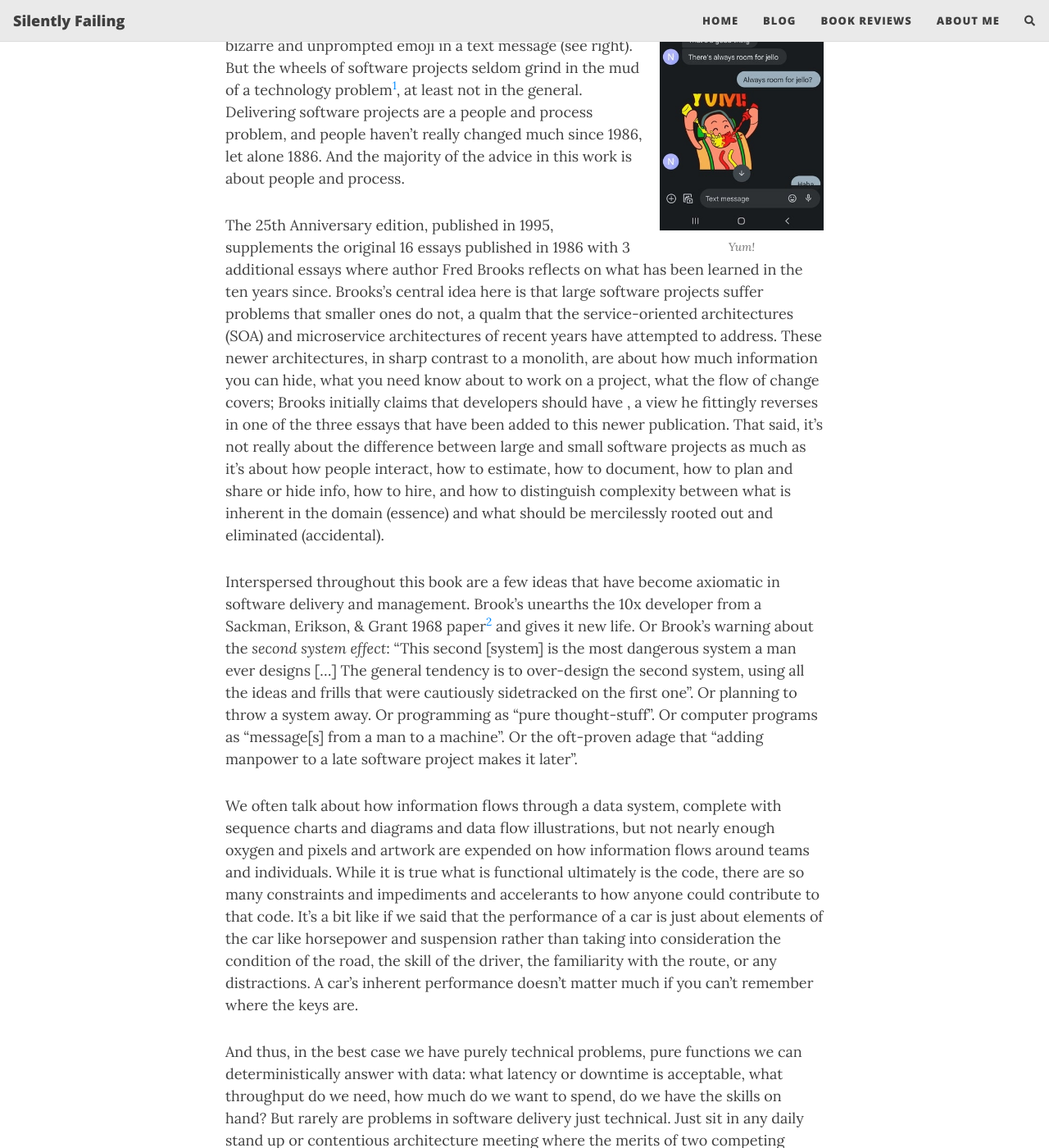
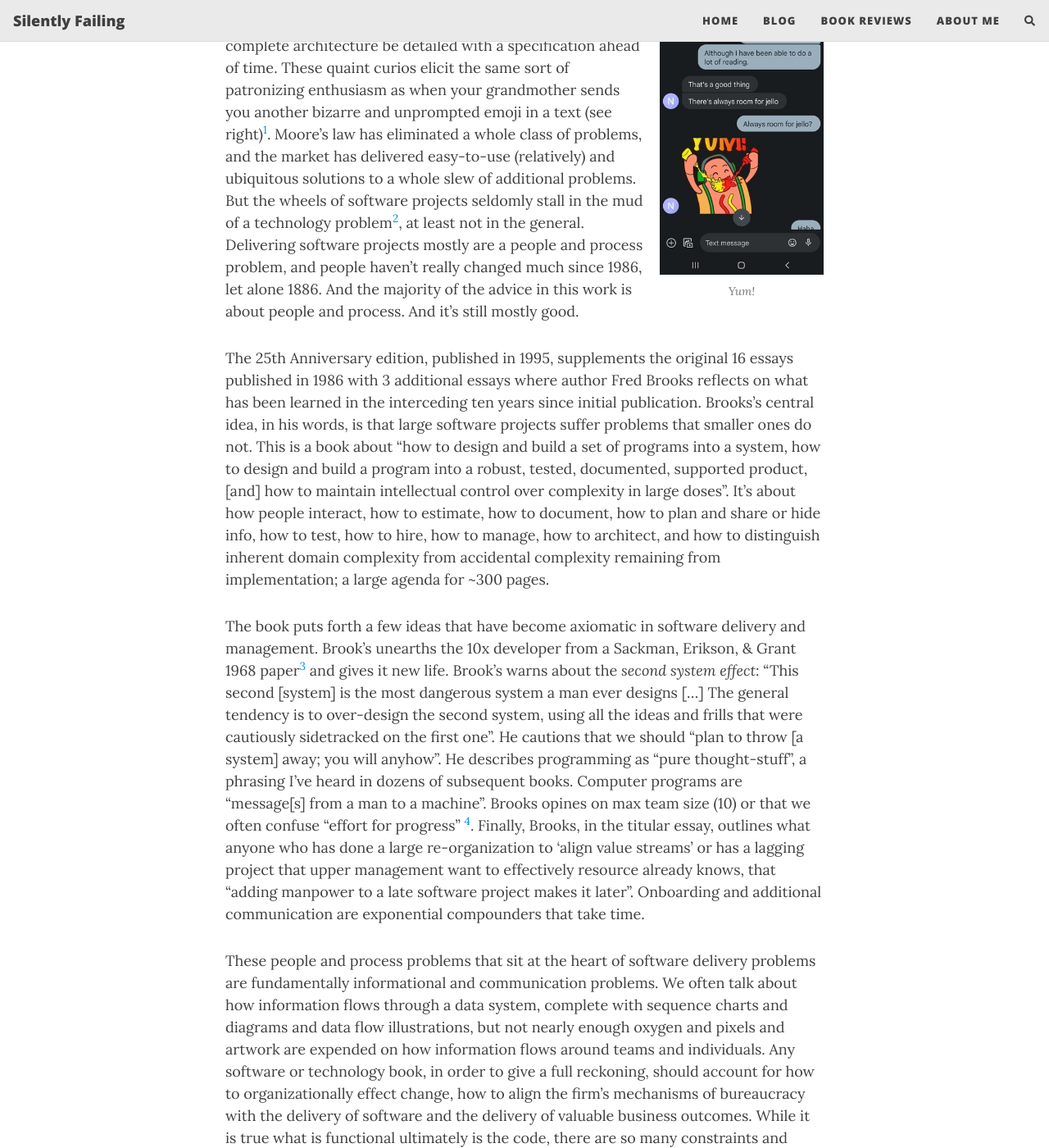
Before and after one commit to mmcintyre1/silently-failing, a Jekyll site: the page built from _posts/books/2022-07-01-mythical-man-month.md, in a window 1280 px wide and 1400 px high, scrolled down 1245 px. Shown: the whole window at 82% size. Built offline with Jekyll 4.4.1, drawn with Linux system fonts in a browser that asks for light colours; nearby versions of some CDN libraries; comment, search, counter and statistics services are not loaded; some of the changed text lies outside the part shown.

Commit message:
finished first draft of mythical man month review

```diff
--- a/_posts/books/2022-07-01-mythical-man-month.md
+++ b/_posts/books/2022-07-01-mythical-man-month.md
@@ -1,7 +1,7 @@
 ---
 layout: post
 title: "Book Review: The Mythical Man Month"
-subtitle: My kingdom for a technology problem!
+subtitle: Still as relevant today as it was 40 years ago.
 thumbnail-img: "/assets/img/mythical-man-month.jpg"
 readtime: true
 show_excerpt: true
@@ -17,7 +17,7 @@ date: 2022-07-01 12:00:00 -0500
 </div>
 ---
 
-The Mythical Man-Month (_M M-M_) is a book I've come back to a few times in my career; an initial read when I was learning computer science and was populating my bookshelf with all the _important_ books, another time when I got my first engineering job, and then finally, most recently, after having the opportunity to be a driving force for a few small to medium software projects. Each reading has felt like a peeling back of another layer, a deeper insight
+The _Mythical Man-Month_ (_M M-M_) is a book I've come back to a few times in my career; an initial read when I was learning computer science and was reading all the _important_ books (while understanding next to nothing; it is difficult to affix new knowledge to the tree of your mental model if that tree is just an acorn), another time when I got my first engineering job, and then finally, most recently, after having the opportunity to be a driving force for a few small to medium software projects. Each reading has felt like a peeling back of another layer, a deeper insight but also a simplification.
 
 <div style="float:right;margin-left: 1em; width: 200px; height: 440px">
   <a href="/assets/img/always-room-for-jello.jpg">
@@ -26,16 +26,18 @@ The Mythical Man-Month (_M M-M_) is a book I've come back to a few times in my c
   <figcaption class="caption">Yum!</figcaption>
 </div>
 
-_M M-M_ shines not in the particular but the general. It's hard not react to certain bygone, uphill-both-way adages you find in this book, like the suggestion for two hours of desk time for every two hours of terminal time or the requirement that a complete architecture be detailed with a specification ahead of time, with the same sort of quaint and patronizing enthusiasm as when your grandmother sends you another bizarre and unprompted emoji in a text message (see right). But the wheels of software projects seldom grind in the mud of a technology problem[^fn1], at least not in the general. Delivering software projects are a people and process problem, and people haven't really changed much since 1986, let alone 1886. And the majority of the advice in this work is about people and process.
+_M M-M_ shines not in the particular of the software projects author Fred Brooks has worked on, but the general. It's hard not quickly dismiss certain bygone, uphill-both-way adages like the suggestion that two hours of desk time accompany every two hours of terminal time or the requirement that a complete architecture be detailed with a specification ahead of time. These quaint curios elicit the same sort of patronizing enthusiasm as when your grandmother sends you another bizarre and unprompted emoji in a text (see right)[^fn1]. Moore's law has eliminated a whole class of problems, and the market has delivered easy-to-use (relatively) and ubiquitous solutions to a whole slew of additional problems. But the wheels of software projects seldomly stall in the mud of a technology problem[^fn2], at least not in the general. Delivering software projects mostly are a people and process problem, and people haven't really changed much since 1986, let alone 1886. And the majority of the advice in this work is about people and process. And it's still mostly good.
 
-The 25th Anniversary edition, published in 1995, supplements the original 16 essays published in 1986 with 3 additional essays where author Fred Brooks reflects on what has been learned in the ten years since. Brooks's central idea here is that large software projects suffer problems that smaller ones do not, a qualm that the service-oriented architectures (SOA) and microservice architectures of recent years have attempted to address. These newer architectures, in sharp contrast to a monolith, are about how much information you can hide, what you need know about to work on a project, what the flow of change covers; Brooks initially claims that developers should have , a view he fittingly reverses in one of the three essays that have been added to this newer publication. That said, it's not really about the difference between large and small software projects as much as it's about how people interact, how to estimate, how to document, how to plan and share or hide info, how to hire, and how to distinguish complexity between what is inherent in the domain (essence) and what should be mercilessly rooted out and eliminated (accidental).
+The 25th Anniversary edition, published in 1995, supplements the original 16 essays published in 1986 with 3 additional essays where author Fred Brooks reflects on what has been learned in the interceding ten years since initial publication. Brooks's central idea, in his words, is that large software projects suffer problems that smaller ones do not. This is a book about "how to design and build a set of programs into a system, how to design and build a program into a robust, tested, documented, supported product, [and] how to maintain intellectual control over complexity in large doses". It's about how people interact, how to estimate, how to document, how to plan and share or hide info, how to test, how to hire, how to manage, how to architect, and how to distinguish inherent domain complexity from accidental complexity remaining from implementation; a large agenda for ~300 pages.
 
-Interspersed throughout this book are a few ideas that have become axiomatic in software delivery and management. Brook's unearths the 10x developer from a Sackman, Erikson, & Grant 1968 paper[^fn2] and gives it new life. Or Brook's warning about the _second system effect_: "This second [system] is the most dangerous system a man ever designs [...] The general tendency is to over-design the second system, using all the ideas and frills that were cautiously sidetracked on the first one". Or planning to throw a system away. Or programming as "pure thought-stuff". Or computer programs as "message[s] from a man to a machine". Or the oft-proven adage that "adding manpower to a late software project makes it later".
+The book puts forth a few ideas that have become axiomatic in software delivery and management. Brook's unearths the 10x developer from a Sackman, Erikson, & Grant 1968 paper[^fn3] and gives it new life. Brook's warns about the _second system effect_: "This second [system] is the most dangerous system a man ever designs [...] The general tendency is to over-design the second system, using all the ideas and frills that were cautiously sidetracked on the first one". He cautions that we should "plan to throw [a system] away; you will anyhow". He describes programming as "pure thought-stuff", a phrasing I've heard in dozens of subsequent books. Computer programs are "message[s] from a man to a machine". Brooks opines on max team size (10) or that we often confuse "effort for progress" [^fn4]. Finally, Brooks, in the titular essay, outlines what anyone who has done a large re-organization to 'align value streams' or has a lagging project that upper management want to effectively resource already knows, that "adding manpower to a late software project makes it later". Onboarding and additional communication are exponential compounders that take time.
 
-We often talk about how information flows through a data system, complete with sequence charts and diagrams and data flow illustrations, but not nearly enough oxygen and pixels and artwork are expended on how information flows around teams and individuals. While it is true what is functional ultimately is the code, there are so many constraints and impediments and accelerants to how anyone could contribute to that code. It's a bit like if we said that the performance of a car is just about elements of the car like horsepower and suspension rather than taking into consideration the condition of the road, the skill of the driver, the familiarity with the route, or any distractions. A car's inherent performance doesn't matter much if you can't remember where the keys are.
+These people and process problems that sit at the heart of software delivery problems are fundamentally informational and communication problems. We often talk about how information flows through a data system, complete with sequence charts and diagrams and data flow illustrations, but not nearly enough oxygen and pixels and artwork are expended on how information flows around teams and individuals. Any software or technology book, in order to give a full reckoning, should account for how to organizationally effect change, how to align the firm's mechanisms of bureaucracy with the delivery of software and the delivery of valuable business outcomes. While it is true what is functional ultimately is the code, there are so many constraints and impediments and accelerants to how anyone could contribute to that code, or to how it gets prioritized, funded, organized, implemented. It's a bit like if we said that the performance of a car is just about elements of the car like horsepower and suspension rather than taking into consideration the condition of the road, the skill of the driver, the familiarity with the route, or any distractions. A car's inherent performance doesn't matter much if you can't remember where the keys are.
 
-And thus, in the best case we have purely technical problems, pure functions we can deterministically answer with data: what latency or downtime is acceptable, what throughput do we need, how much do we want to spend, do we have the skills on hand? But rarely are problems in software delivery just technical. Just sit in any daily stand up or contentious architecture meeting where the merits of two competing technologies are being discussed. Any problem that can be reduced to a technical problem is tractable. And in this book, Brooks lays out a formalism to how to approach those people and process problems that let teams deliver on the technology, a formalism that is as relevant now as it was 40 years ago, and I suspect, 40 years in the future as well.
+And thus, in the best case we have purely technical problems, pure functions we can deterministically answer with data: what latency or downtime is acceptable, what throughput do we need, how much do we want to spend, do we have the skills on hand? But Brooks is arguing here that problems are rarely pure technical problems. Just sit in any daily stand up or contentious architecture meeting where the merits of two competing technologies are being discussed. Any problem that can be reduced to a technical problem is tractable. And in this book, Brooks lays out a formalism to how to approach those people and process problems that let teams deliver on the technology, a formalism that is as relevant now as it was 40 years ago, and I suspect, 40 years (or 400, if we are still around then) in the future as well.
 
 ---
-[^fn1]: <sub>There are some legitimately hard technology problems beyond naming things and cache invalidation, problems that you could create a market for if you were to solve them. For example, my company would pay oodles for the ability to parse PDFs to a machine-readable markup file.</sub>
-[^fn2]: <sub>Exploratory Experimental Studies Comparing Online and Offline Programming Performance: <a href="https://dl.acm.org/doi/10.1145/362851.36285">https://dl.acm.org/doi/10.1145/362851.36285</a></sub>
+[^fn1]: <sub>I'll give her all the credit for trying though. I don't think she sees the humor in here widely inappropriate (in several ways) emojis, which, of course, make them all the more funny.</sub>
+[^fn2]: <sub>There are some legitimately hard technology problems beyond naming things and cache invalidation, problems that you could create a market for if you were to solve them. For example, my company would pay oodles for the ability to parse PDFs to a machine-readable markup file.</sub>
+[^fn3]: <sub>Exploratory Experimental Studies Comparing Online and Offline Programming Performance: <a href="https://dl.acm.org/doi/10.1145/362851.36285">https://dl.acm.org/doi/10.1145/362851.36285</a></sub>
+[^fn4]: <sub>I've heard this recently as confusing output with outcomes. Just because we are moving doesn't mean we are going where we need to go</sub>
```
